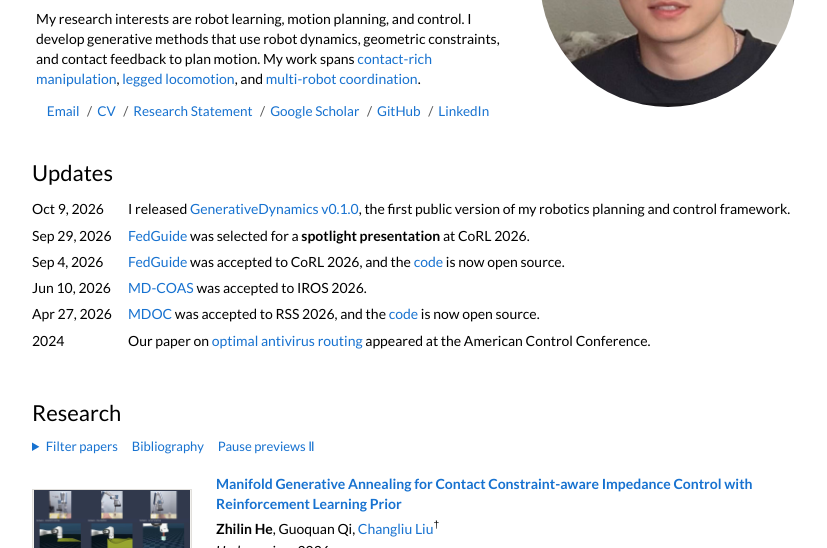
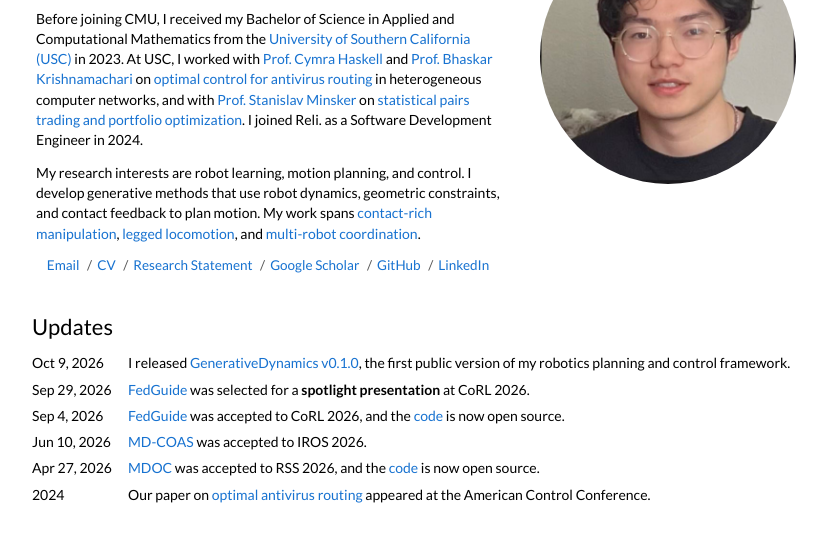
Before and after one commit to zhilinhe92/zhilinhe92.github.io, a plain HTML site: page index.html in a window 1280 px wide. Shown: the part 191-739 px from the top of the page, without its empty margins (224-1051 px from the left). Drawn offline with Linux system fonts and the light colour scheme; grey boxes are pictures that could not be loaded.

Commit message:
Add USC research and Reli experience to biography

```diff
--- a/index.html
+++ b/index.html
@@ -25,6 +25,7 @@
       <div class="bio-text">
         <h1 class="name">Zhilin He</h1>
         <p>I’m a master’s student in <a href="https://www.ece.cmu.edu/">Electrical and Computer Engineering</a> at <a href="https://www.cmu.edu/">Carnegie Mellon University</a>. I work with <a href="https://www.cs.cmu.edu/~cliu6/">Prof. Changliu Liu</a> in the <a href="https://icontrol.ri.cmu.edu/">Intelligent Control Lab</a> and <a href="https://www.ece.cmu.edu/directory/bios/andrew-spielberg.html">Prof. Andrew Spielberg</a> in the <a href="https://loci.ece.cmu.edu/">Laboratory of Computational Invention</a>. I also work closely with <a href="https://www.andrew.cmu.edu/user/gaurij/">Prof. Gauri Joshi</a> and <a href="https://jiaoyangli.me/">Prof. Jiaoyang Li</a>.</p>
+        <p>Before joining CMU, I received my Bachelor of Science in Applied and Computational Mathematics from the <a href="https://www.usc.edu/">University of Southern California (USC)</a> in 2023. At USC, I worked with <a href="https://dornsife.usc.edu/profile/cymra-haskell/">Prof. Cymra Haskell</a> and <a href="https://ceng.usc.edu/~bkrishna/">Prof. Bhaskar Krishnamachari</a> on <a href="https://ieeexplore.ieee.org/document/10644719">optimal control for antivirus routing</a> in heterogeneous computer networks, and with <a href="https://dornsife.usc.edu/sminsker/">Prof. Stanislav Minsker</a> on <a href="https://github.com/levonhakobyan7/Pairs-Trading-USC-2023">statistical pairs trading and portfolio optimization</a>. I joined Reli. as a Software Development Engineer in 2024.</p>
         <p>My research interests are robot learning, motion planning, and control. I develop generative methods that use robot dynamics, geometric constraints, and contact feedback to plan motion. My work spans <a href="https://arxiv.org/abs/2610.21140">contact-rich manipulation</a>, <a href="https://arxiv.org/abs/2610.07772">legged locomotion</a>, and <a href="https://roboticsproceedings.org/rss22/p041.html">multi-robot coordination</a>.</p>
         <nav class="bio-links" aria-label="Contact and academic profiles">
           <a href="mailto:hectorh@andrew.cmu.edu">Email</a>
```
